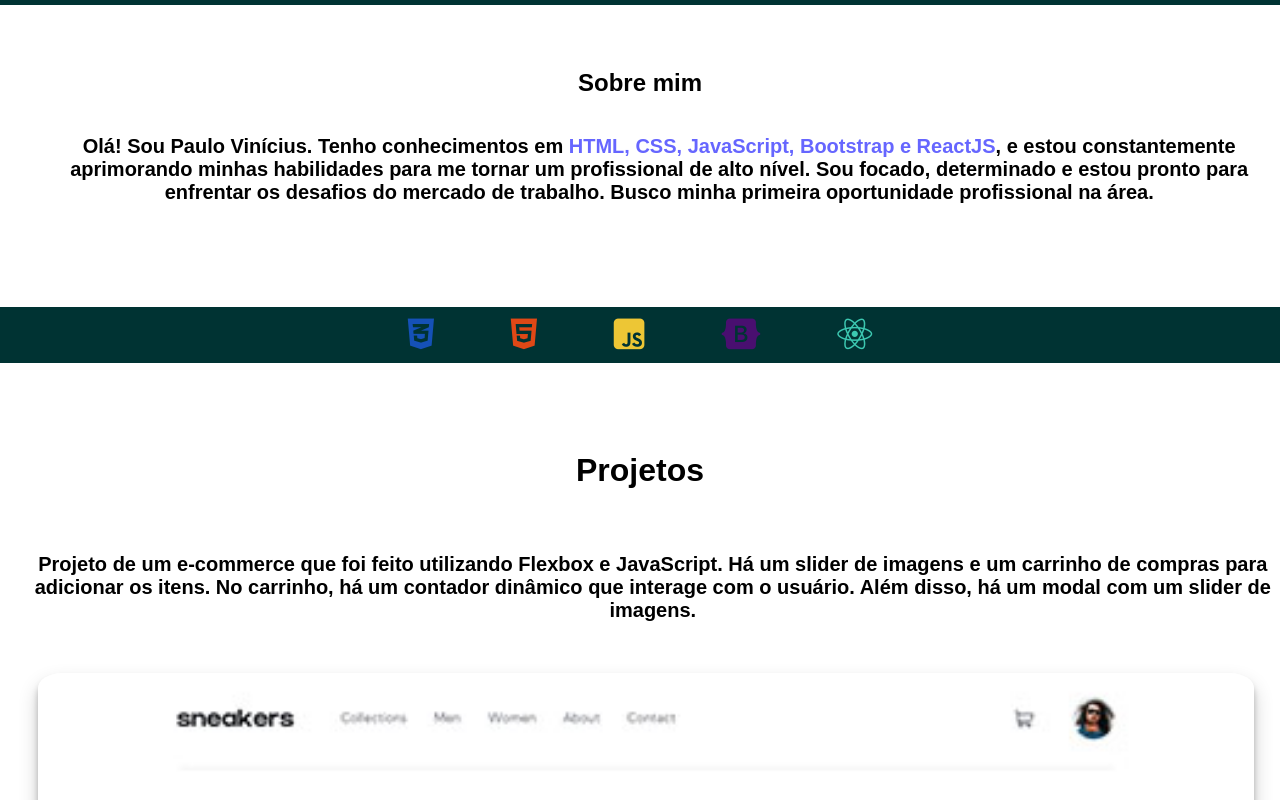
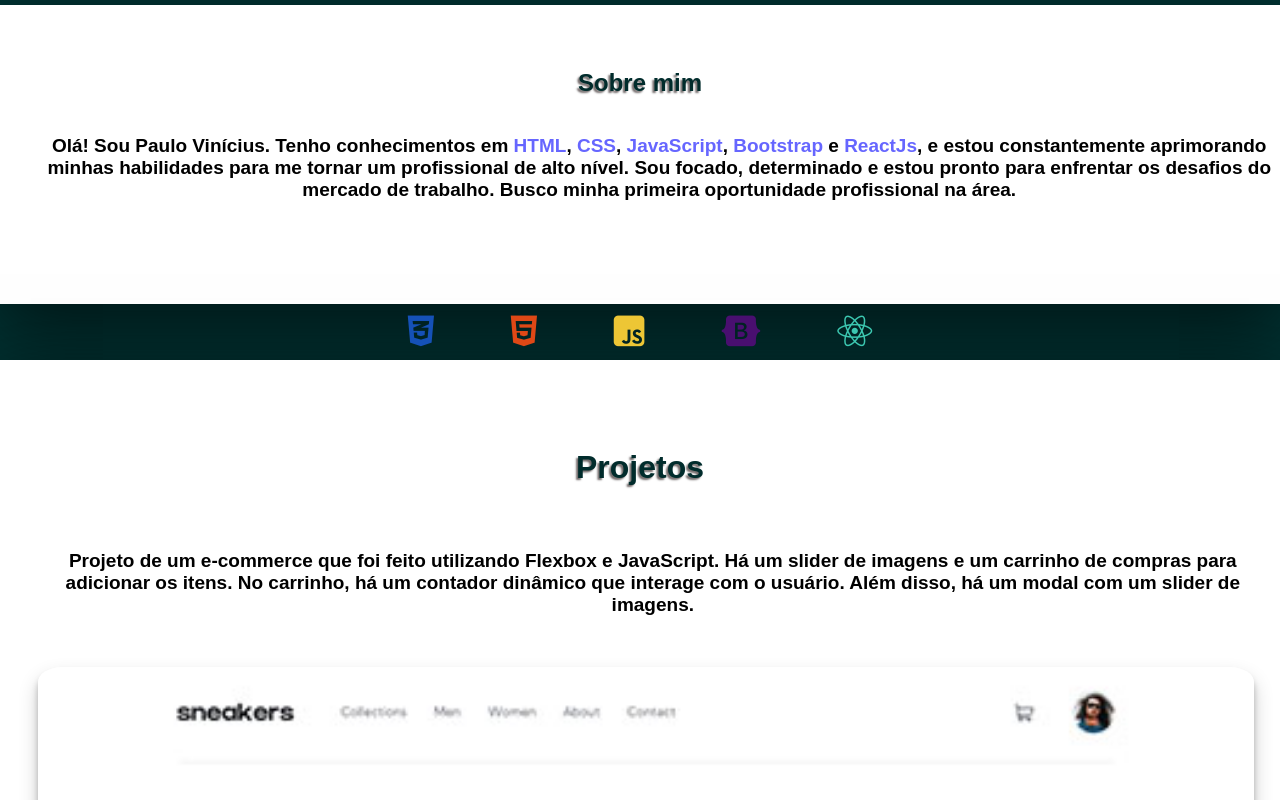
Before and after one commit to ViniiciiusSantos/Portfolio, a plain HTML site: page index/index.html in a window 1280 px wide. Shown: the part 860-1660 px from the top of the page. Drawn offline with Linux system fonts and the light colour scheme.

Commit message:
adicionando mais estilos

```diff
--- a/index/index.html
+++ b/index/index.html
@@ -36,7 +36,7 @@
     <section class="sobre">
         <h1>Sobre mim</h1>
         <p>
-            Olá! Sou Paulo Vinícius. Tenho conhecimentos em <strong>HTML, CSS, JavaScript, Bootstrap e ReactJS</strong>, e estou constantemente aprimorando minhas habilidades para me tornar um profissional de alto nível. Sou focado, determinado e estou pronto para enfrentar os desafios do mercado de trabalho. Busco minha primeira oportunidade profissional na área.
+            Olá! Sou Paulo Vinícius. Tenho conhecimentos em <strong>HTML</strong>, <strong>CSS</strong>, <strong>JavaScript</strong>, <strong>Bootstrap</strong> e <strong>ReactJs</strong>, e estou constantemente aprimorando minhas habilidades para me tornar um profissional de alto nível. Sou focado, determinado e estou pronto para enfrentar os desafios do mercado de trabalho. Busco minha primeira oportunidade profissional na área.
         </p>
         <img src="/img/NOVA-IMG-2.jpg" alt="" class="img-sobre-desktop">
     </section>
@@ -60,7 +60,7 @@
         </div>
     </main>
     <footer>
-        <p>Contato</p>
+        <p>Contato:</p>
         <div>
             <i class="fa-brands fa-whatsapp" style="color: #3e9306;"><a href=""></a></i>
             <i class="fa-regular fa-envelope" style="color: #1456c8;"><a href=""></a></i>
--- a/style/style.css
+++ b/style/style.css
@@ -66,7 +66,6 @@ strong {
     align-self: center;
     font-size: 1.5rem;
     margin-left: 4%;
-    width: 90%;
     font-weight: 700;
     color: white;
 }
@@ -95,12 +94,15 @@ strong {
     margin-top: 8%;
     padding-top: 2%;
     padding-bottom: 8%;
+    box-shadow: rgba(0, 0, 0, 0.56) 0px 22px 70px 4px;
 }
 
 .sobre h1 {
     text-align: center;
     margin-top: 3%;
     font-weight: 800;
+    color: #012c2c;
+    text-shadow: -2px 2px 2px rgba(15, 1, 1, 0.59);
 }
 
 .sobre p {
@@ -108,7 +110,7 @@ strong {
     margin-top: 3%;
     margin-left: 3%;
     font-weight: 550;
-    font-size: 2.0rem;
+    font-size: 1.9rem;
 }
 
 aside {
@@ -129,17 +131,20 @@ main {
     padding-bottom: 4%;
     display: flex;
     flex-direction: column;
+    box-shadow: rgba(0, 0, 0, 0.56) 0px 22px 70px 4px;
 }
 
 main h1 {
     text-align: center;
     font-weight: 800;
     margin-top: 4%;
+    color: #012c2c;
+    text-shadow: -2px 2px 2px rgba(15, 1, 1, 0.59);
 }
 
 main p {
     font-weight: 550;
-    font-size: 2.0rem;
+    font-size: 1.9rem;
     text-align: center;
     margin-top: 5%;
     margin-left: 2%;
@@ -158,6 +163,7 @@ footer {
 }
 
 footer p {
+    font-size: 1.3rem;
     text-align: center;
     font-weight: 800;
 }
```
